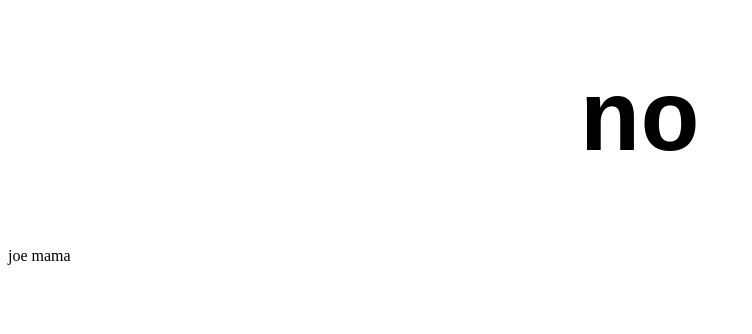
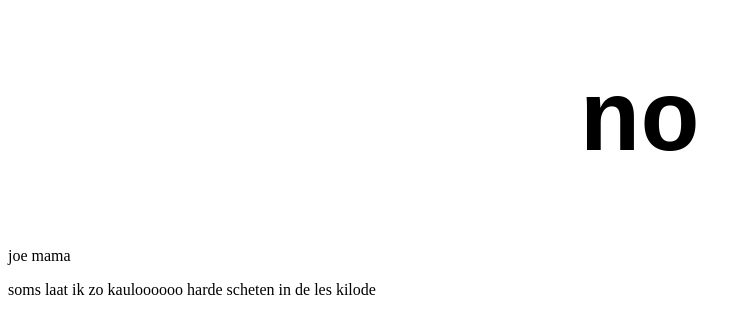
Before and after one commit to Yannick565/arnestinkt, a plain HTML site: page index.html in a window 1280 px wide. Shown: the whole page, without its empty margins (0-752 px from the left). Drawn offline with Linux system fonts and the light colour scheme.

Commit message:
yannick stop me nutten kerel

```diff
--- a/index.html
+++ b/index.html
@@ -10,5 +10,6 @@
 <body>
     <b><h1 class="t1">no</h1></b>
     <p>joe mama</p>
+    <p>soms laat ik zo kauloooooo harde scheten in de les kilode</p>
 </body>
 </html>
```
